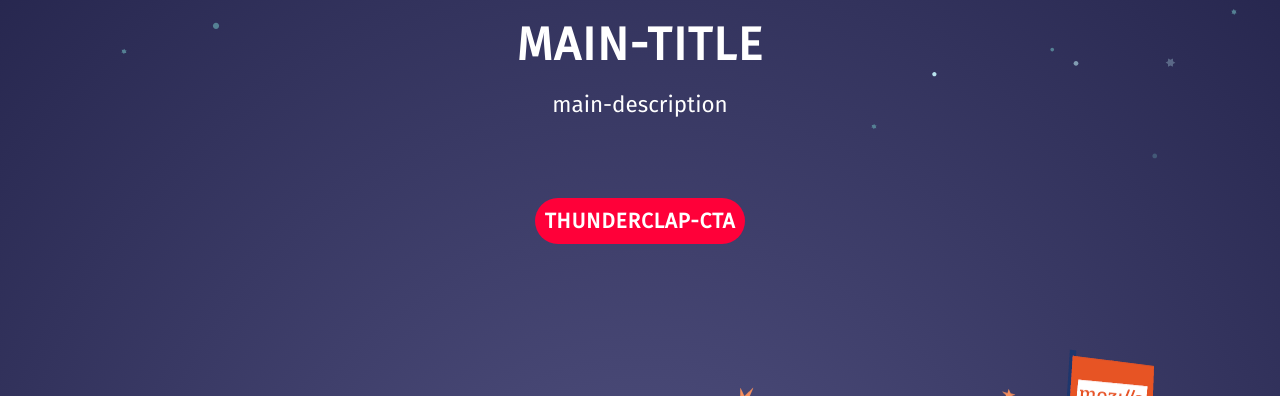
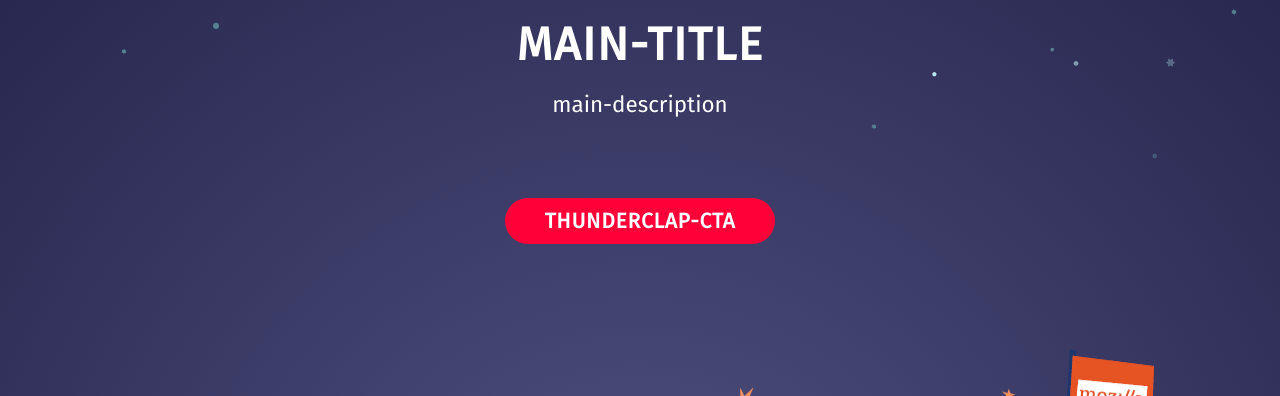
Before and after one commit to mozilla/newfirefox.mozilla.community, a website: page index.html in a window 1280 px wide. Shown: the part 361-757 px from the top of the page. Drawn offline with Linux system fonts and the light colour scheme; no server answers; a web font is replaced by a local one.

Commit message:
More padding for button (fixes #32)

```diff
--- a/style.css
+++ b/style.css
@@ -157,7 +157,7 @@
   text-decoration: none;
   text-transform: uppercase;
   text-align: center;
-  padding: 10px 10px;
+  padding: 10px 40px;
 }
 
 .btn-big {
```
